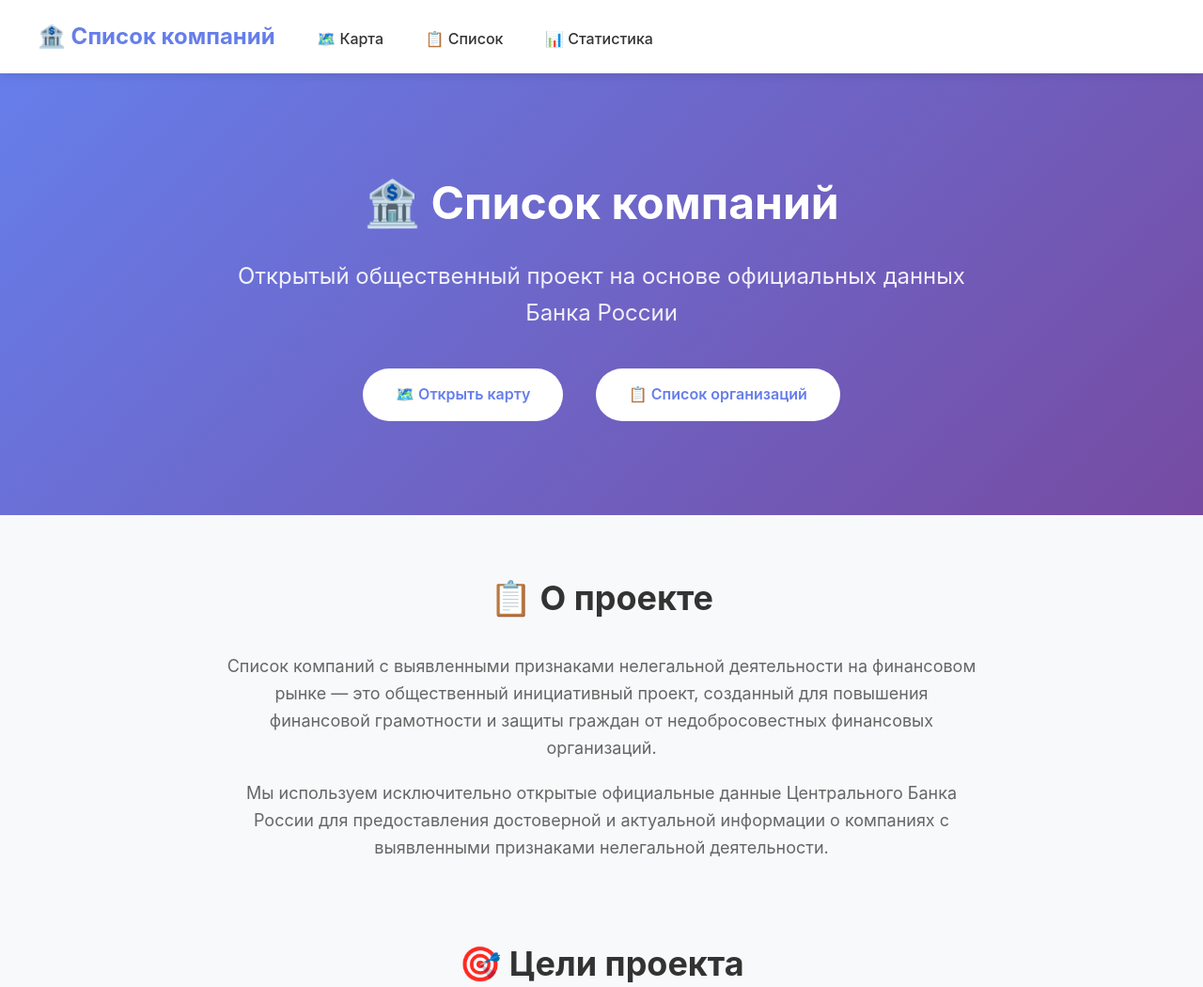
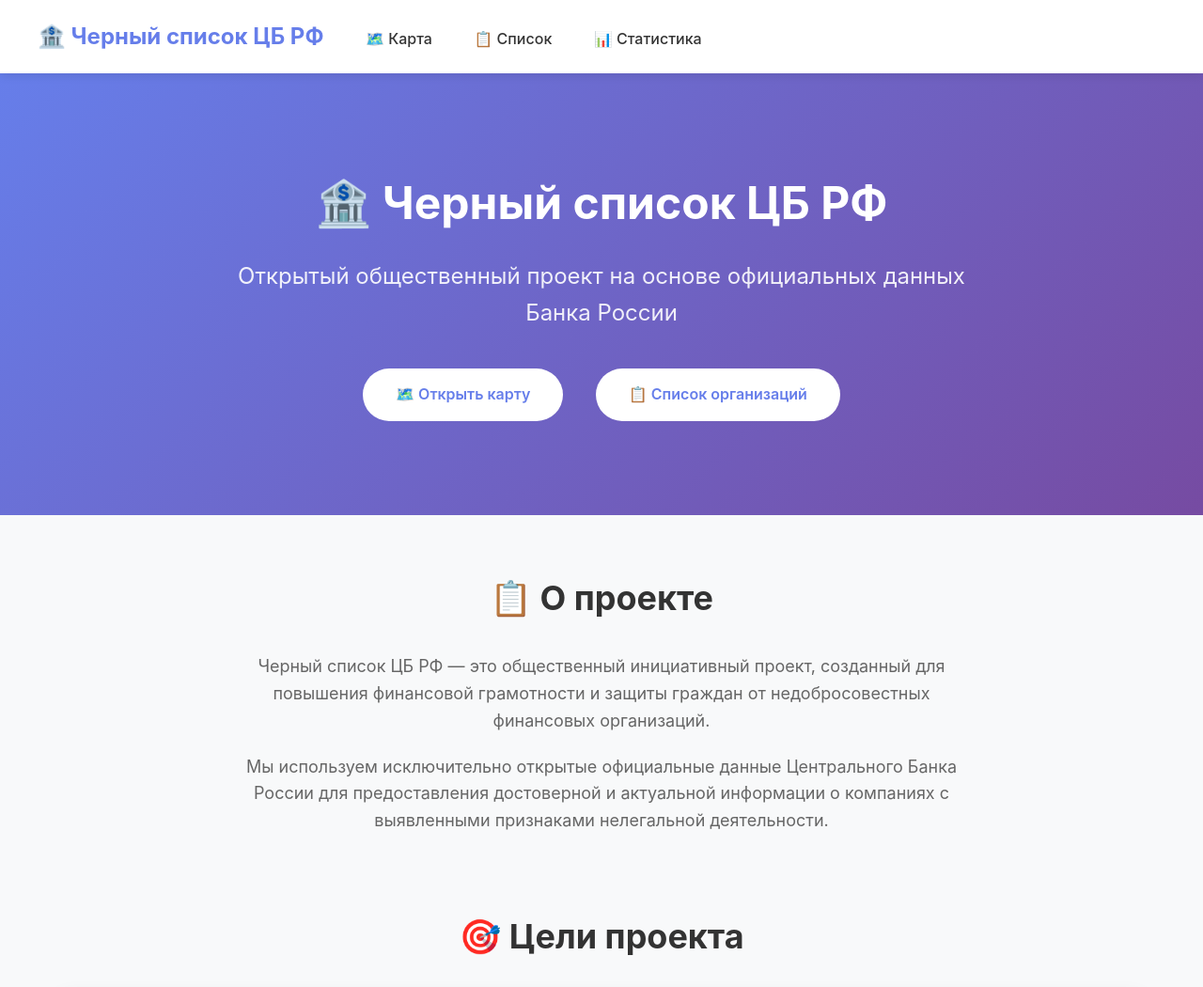
Before and after one commit to MichaelUniHorus/open-black-list, a Django app: page /black-list-cbrf/about/ in a window 1280 px wide. Shown: the top 1050 px of the page at 94% size. Run offline with Django 4.2, Linux system fonts and the light colour scheme.

Commit message:
Rename project to Черный список ЦБ РФ

```diff
--- a/templates/about.html
+++ b/templates/about.html
@@ -3,7 +3,7 @@
 <head>
     <meta charset="UTF-8">
     <meta name="viewport" content="width=device-width, initial-scale=1.0">
-    <title>Список компаний с выявленными признаками нелегальной деятельности на финансовом рынке</title>
+    <title>Черный список ЦБ РФ</title>
     <style>
         * {
             margin: 0;
@@ -183,14 +183,14 @@
 </head>
 <body>
     <div class="nav-bar">
-        <a href="/black-list-cbrf/" class="logo">🏦 Список компаний</a>
+        <a href="/black-list-cbrf/" class="logo">🏦 Черный список ЦБ РФ</a>
         <a href="/black-list-cbrf/">🗺️ Карта</a>
         <a href="/black-list-cbrf/list">📋 Список</a>
         <a href="/black-list-cbrf/stats">📊 Статистика</a>
     </div>
 
     <div class="hero">
-        <h1>🏦 Список компаний</h1>
+        <h1>🏦 Черный список ЦБ РФ</h1>
         <p>Открытый общественный проект на основе официальных данных Банка России</p>
         <div class="hero-buttons">
             <a href="/black-list-cbrf/">🗺️ Открыть карту</a>
@@ -201,7 +201,7 @@
     <div class="container">
         <div class="section">
             <h2>📋 О проекте</h2>
-            <p>Список компаний с выявленными признаками нелегальной деятельности на финансовом рынке — это общественный инициативный проект, созданный для повышения финансовой грамотности и защиты граждан от недобросовестных финансовых организаций.</p>
+            <p>Черный список ЦБ РФ — это общественный инициативный проект, созданный для повышения финансовой грамотности и защиты граждан от недобросовестных финансовых организаций.</p>
             <p>Мы используем исключительно открытые официальные данные Центрального Банка России для предоставления достоверной и актуальной информации о компаниях с выявленными признаками нелегальной деятельности.</p>
         </div>
 
@@ -280,7 +280,7 @@
     </div>
 
     <div class="footer">
-        <p>© 2026 Список компаний — Общественный проект на основе открытых данных ЦБ РФ</p>
+        <p>© 2026 Черный список ЦБ РФ — Общественный проект на основе открытых данных ЦБ РФ</p>
         <p style="margin-top: 10px; font-size: 14px;">Данные предоставлены исключительно в информационных целях</p>
     </div>
 </body>
--- a/templates/index.html
+++ b/templates/index.html
@@ -3,7 +3,7 @@
 <head>
     <meta charset="UTF-8">
     <meta name="viewport" content="width=device-width, initial-scale=1.0">
-    <title>Список компаний с выявленными признаками нелегальной деятельности на финансовом рынке</title>
+    <title>Черный список ЦБ РФ</title>
     <link rel="stylesheet" href="https://unpkg.com/leaflet@1.9.4/dist/leaflet.css" />
     <link rel="stylesheet" href="https://cdnjs.cloudflare.com/ajax/libs/leaflet.markercluster/1.5.3/MarkerCluster.css" />
     <link rel="stylesheet" href="https://cdnjs.cloudflare.com/ajax/libs/leaflet.markercluster/1.5.3/MarkerCluster.Default.css" />
--- a/templates/list.html
+++ b/templates/list.html
@@ -3,7 +3,7 @@
 <head>
     <meta charset="UTF-8">
     <meta name="viewport" content="width=device-width, initial-scale=1.0">
-    <title>Список компаний с выявленными признаками нелегальной деятельности на финансовом рынке</title>
+    <title>Черный список ЦБ РФ</title>
     <style>
         * {
             margin: 0;
@@ -214,7 +214,7 @@
         </div>
 
         <div class="header">
-            <h1>📋 Список компаний</h1>
+            <h1>📋 Черный список ЦБ РФ</h1>
             <p>Полный список организаций из реестра ЦБ РФ</p>
         </div>
 
--- a/templates/stats.html
+++ b/templates/stats.html
@@ -3,7 +3,7 @@
 <head>
     <meta charset="UTF-8">
     <meta name="viewport" content="width=device-width, initial-scale=1.0">
-    <title>Статистика геокодирования</title>
+    <title>Черный список ЦБ РФ - Статистика</title>
     <style>
         * {
             margin: 0;
@@ -172,7 +172,7 @@
 
         <div class="header">
             <h1>📊 Статистика геокодирования</h1>
-            <p>Статистика геокодирования адресов по регионам и федеральным округам</p>
+            <p>Черный список ЦБ РФ — статистика геокодирования адресов по регионам и федеральным округам</p>
         </div>
 
         <div class="stats-grid">
```
